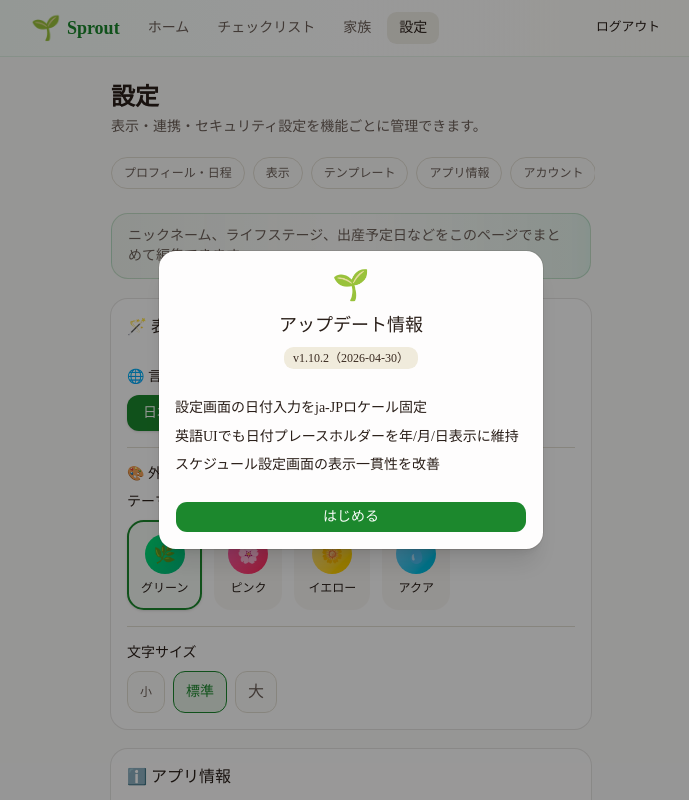
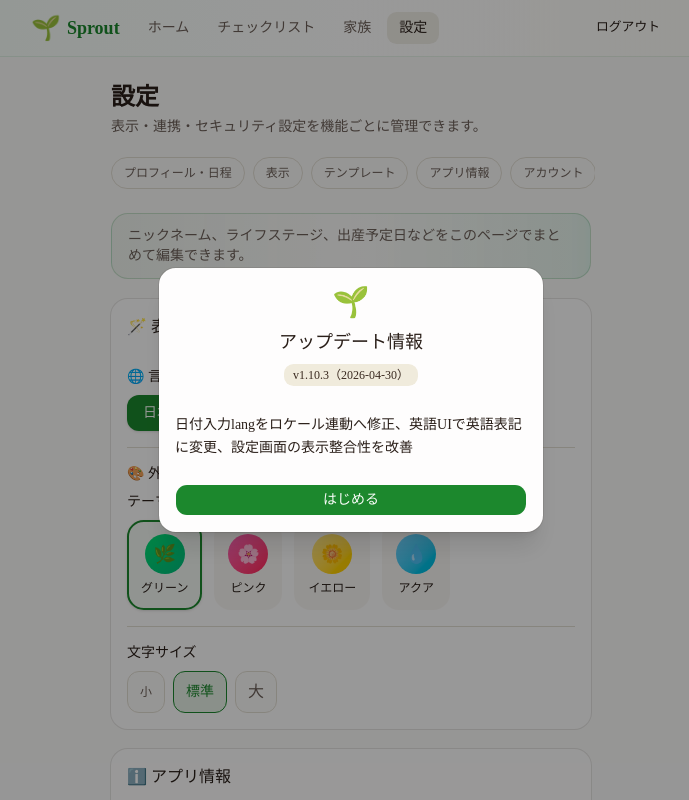
Before and after one commit to Toygaolingxiao/Sprout, a Next.js app: page /settings in a window 1280 px wide. Shown: the top 800 px of the page, without its empty margins (289-978 px from the left). Built offline with nearby package versions, Linux system fonts and the light colour scheme; no server answers.

Commit message:
release: v1.10.3

```diff
--- a/src/components/settings/schedule-section.tsx
+++ b/src/components/settings/schedule-section.tsx
@@ -27,7 +27,9 @@ export function ScheduleSection({ profile }: ScheduleSectionProps) {
   const [pregnancyDate, setPregnancyDate] = useState(profile.expected_pregnancy_date ?? '');
   const [dueDate, setDueDate] = useState(profile.expected_due_date ?? '');
   const [resetTarget, setResetTarget] = useState<'pregnancy' | 'due' | null>(null);
-  const { t } = useTranslation();
+  const { locale, t } = useTranslation();
+
+  const dateInputLang = locale === 'ja' ? 'ja-JP' : locale === 'zh' ? 'zh-CN' : 'en-US';
 
   const resetLabel = resetTarget === 'pregnancy'
     ? t('settings.pregnancyDate')
@@ -93,7 +95,7 @@ export function ScheduleSection({ profile }: ScheduleSectionProps) {
                 id="expected_pregnancy_date"
                 name="expected_pregnancy_date"
                 type="date"
-                lang="ja-JP"
+                lang={dateInputLang}
                 value={pregnancyDate}
                 onChange={(event: { target: { value: string } }) => setPregnancyDate(event.target.value)}
               />
@@ -119,7 +121,7 @@ export function ScheduleSection({ profile }: ScheduleSectionProps) {
                 id="expected_due_date"
                 name="expected_due_date"
                 type="date"
-                lang="ja-JP"
+                lang={dateInputLang}
                 value={dueDate}
                 onChange={(event: { target: { value: string } }) => setDueDate(event.target.value)}
               />
--- a/src/data/release-notes.ts
+++ b/src/data/release-notes.ts
@@ -1,6 +1,13 @@
-export const APP_VERSION = '1.10.2';
+export const APP_VERSION = '1.10.3';
 
 export const RELEASE_NOTES: { version: string; date: string; items: string[] }[] = [
+  {
+    version: '1.10.3',
+    date: '2026-04-30',
+    items: [
+      '日付入力langをロケール連動へ修正、英語UIで英語表記に変更、設定画面の表示整合性を改善',
+    ],
+  },
   {
     version: '1.10.2',
     date: '2026-04-30',
```
Also changed, not shown: 1 other file (tests, documents, lock files or other folders).
